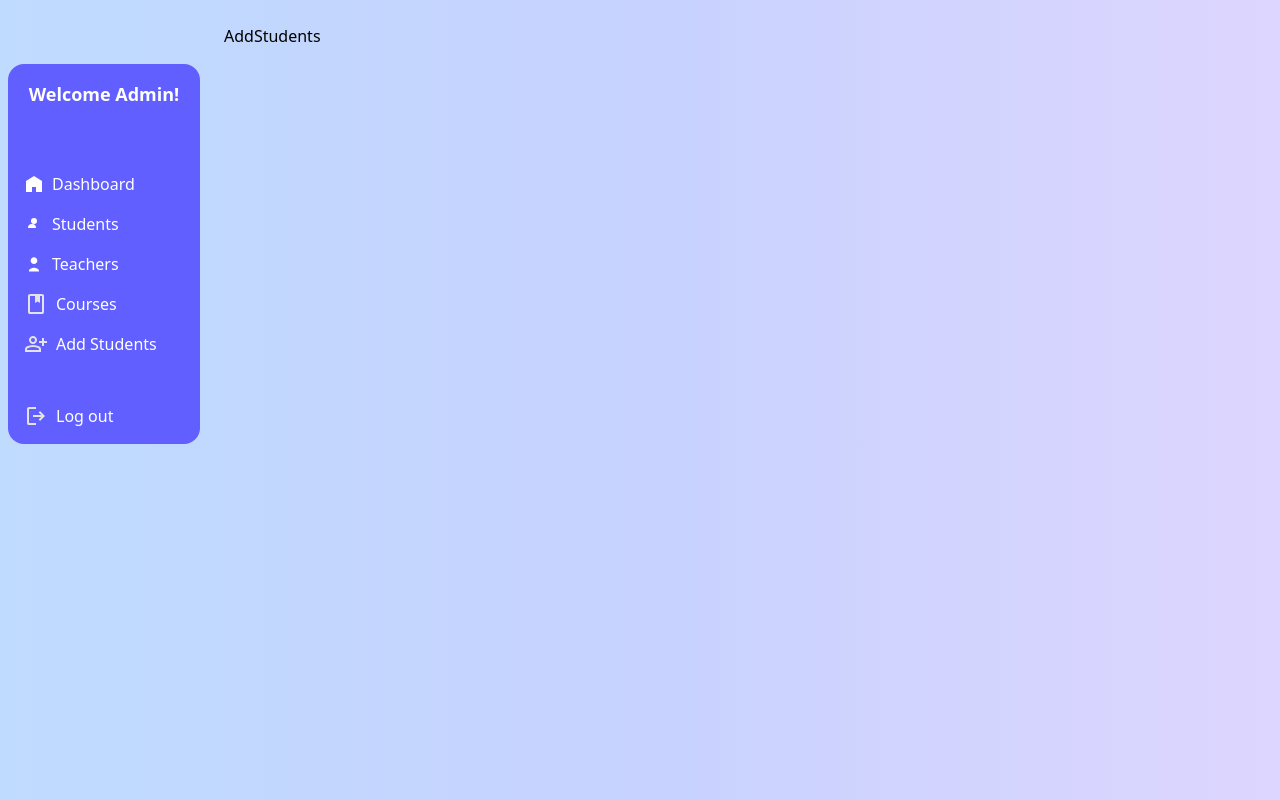
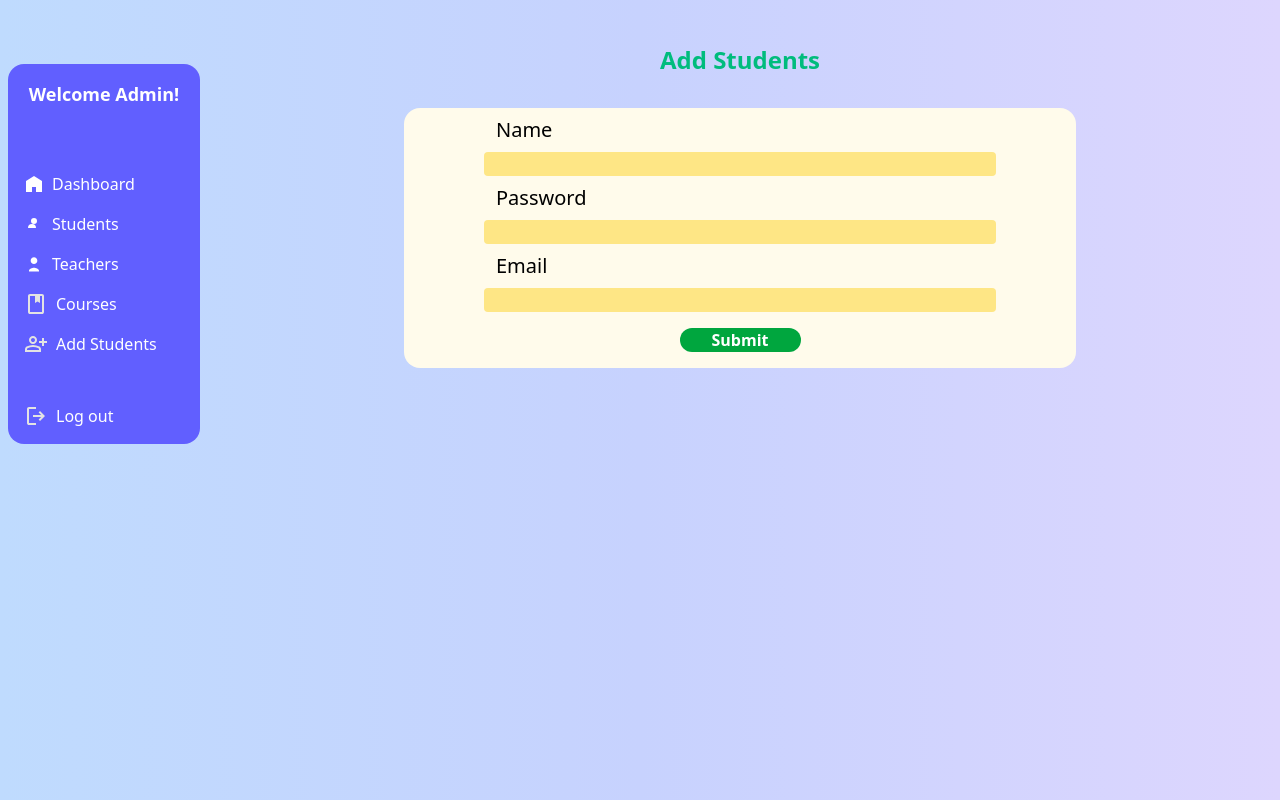
Before and after one commit to UHFUEHFUHF/Frontend-AMS-APP, a React (Vite) app: page /admin/addstudents in a window 1280 px wide. Built offline with nearby package versions, Linux system fonts and the light colour scheme; no server answers.

Commit message:
Implemented add student and teacher

```diff
--- a/src/Context/ContextAPI.jsx
+++ b/src/Context/ContextAPI.jsx
@@ -40,6 +40,7 @@ export const StudentProvider = (props) =>{
   }
 
 
+
 return(
 
 <StudentContext.Provider value={{Data , fetchStudent , fetchCourse , CourseData}} >
--- a/src/components/AddStudents.jsx
+++ b/src/components/AddStudents.jsx
@@ -1,10 +1,89 @@
 import React from 'react'
+import axios from 'axios';
+import { ToastContainer } from 'react-toastify';
+import { toast } from 'react-toastify';
+import { StudentContext } from '../Context/ContextAPI';
+import { useContext } from 'react';
+
+
+          const AddStudents = () => {
 
 
 
- const AddStudents = () => {
+          const {fetchStudent} = useContext(StudentContext)
+
+
+
+          const HandleStudentForm = async (e) =>{
+
+
+              e.preventDefault();
+              const Form = e.target;
+
+              const formData = {
+
+                  username : Form.user.value,
+                  password : Form.password.value,
+                  email : Form.email.value,
+                  role : "user"
+
+              }
+
+              try {
+                let response = await axios.post("http://localhost:8000/api/v1/register" , formData)
+                fetchStudent();
+                if(response.status == 200) {
+                    toast.success(`${Form.user.value} saved successfully`)
+                } else{
+                  toast.error("error while saving data")
+                }
+              } catch (error) {
+
+                console.log("error while saving")
+              }
+
+
+              Form.reset();
+          }
+
+
+
+
+
   return (
-    <div>AddStudents</div>
+    <>
+    <ToastContainer position='top-right' autoClose={3000} />
+     <h1 className='mt-5 grid place-content-center text-2xl text-emerald-500 font-bold '>Add Students</h1>
+    <div className='grid place-content-center'>
+    <div className=' bg-amber-50 mt-8 flex flex-col rounded-2xl w-2xl px-20'>
+
+        <form action="submit" className='h-65' onSubmit={HandleStudentForm}>
+            <div className='flex flex-col mt-2 gap-2'>
+
+            <label htmlFor="text" className='ml-3 text-xl'>Name</label>
+            <input name="user" type="text" spellCheck="false" required="true" className='bg-amber-200 rounded px-2' />
+
+            </div>
+             <div className='flex flex-col mt-2 gap-2'>
+
+            <label htmlFor="text" className='ml-3 text-xl'>Password</label>
+            <input name="password" type="text" spellCheck="false" required="true" className='bg-amber-200 rounded px-2' />
+
+            </div>
+
+             <div className='flex flex-col mt-2 gap-2'>
+
+            <label htmlFor="text" className='ml-3 text-xl'>Email</label>
+            <input name="email" type="email" spellCheck="false" required="true" className='bg-amber-200 rounded px-2' />
+
+            </div>
+            <div className='flex justify-center mt-4'>
+            <button className='cursor-pointer px-8 rounded-xl bg-green-600 text-white font-bold'>Submit</button>
+            </div>
+        </form>
+    </div>
+    </div>
+    </>
   )
 }
 
--- a/src/components/Teacher.jsx
+++ b/src/components/Teacher.jsx
@@ -37,6 +37,43 @@ import { StudentContext } from '../Context/ContextAPI';
       }
 
 
+      const HandleForm = async (e) =>{
+        e.preventDefault();
+
+        const Form = e.target;
+
+        const formData = {
+
+            username : Form.user.value,
+            password : Form.password.value,
+            email : Form.email.value,
+            role : "teacher"
+
+        }
+        try {
+
+            let response = await axios.post("http://localhost:8000/api/v1/register" , formData)
+
+                fetchStudent();
+               Form.reset();
+
+               if(response.status == 200){
+                    toast.success("teacher saved successfully")
+               } else{
+                toast.error("error while saving data")
+               }
+
+
+
+
+        } catch (error) {
+            console.log(error)
+        }
+
+            console.log(formData)
+
+      }
+
 
   return (
     <>
@@ -75,6 +112,36 @@ import { StudentContext } from '../Context/ContextAPI';
         )
     }
     </table>
+    <h1 className='mt-5 grid place-content-center text-2xl '>Add Teacher</h1>
+    <div className='grid place-content-center'>
+    <div className=' bg-amber-50 mt-8 flex flex-col rounded-2xl w-2xl px-20'>
+
+        <form action="submit" className='h-65' onSubmit={HandleForm}>
+            <div className='flex flex-col mt-2 gap-2'>
+
+            <label htmlFor="text" className='ml-3 text-xl'>Name</label>
+            <input name="user" type="text" spellCheck="false" required="true" className='bg-amber-200 rounded px-2' />
+
+            </div>
+             <div className='flex flex-col mt-2 gap-2'>
+
+            <label htmlFor="text" className='ml-3 text-xl'>Password</label>
+            <input name="password" type="text" spellCheck="false" required="true" className='bg-amber-200 rounded px-2' />
+
+            </div>
+
+             <div className='flex flex-col mt-2 gap-2'>
+
+            <label htmlFor="text" className='ml-3 text-xl'>Email</label>
+            <input name="email" type="email" spellCheck="false" required="true" className='bg-amber-200 rounded px-2' />
+
+            </div>
+            <div className='flex justify-center mt-4'>
+            <button className='cursor-pointer px-8 rounded-xl bg-green-600 text-white font-bold'>Submit</button>
+            </div>
+        </form>
+    </div>
+    </div>
     </>
   )
 }
```
